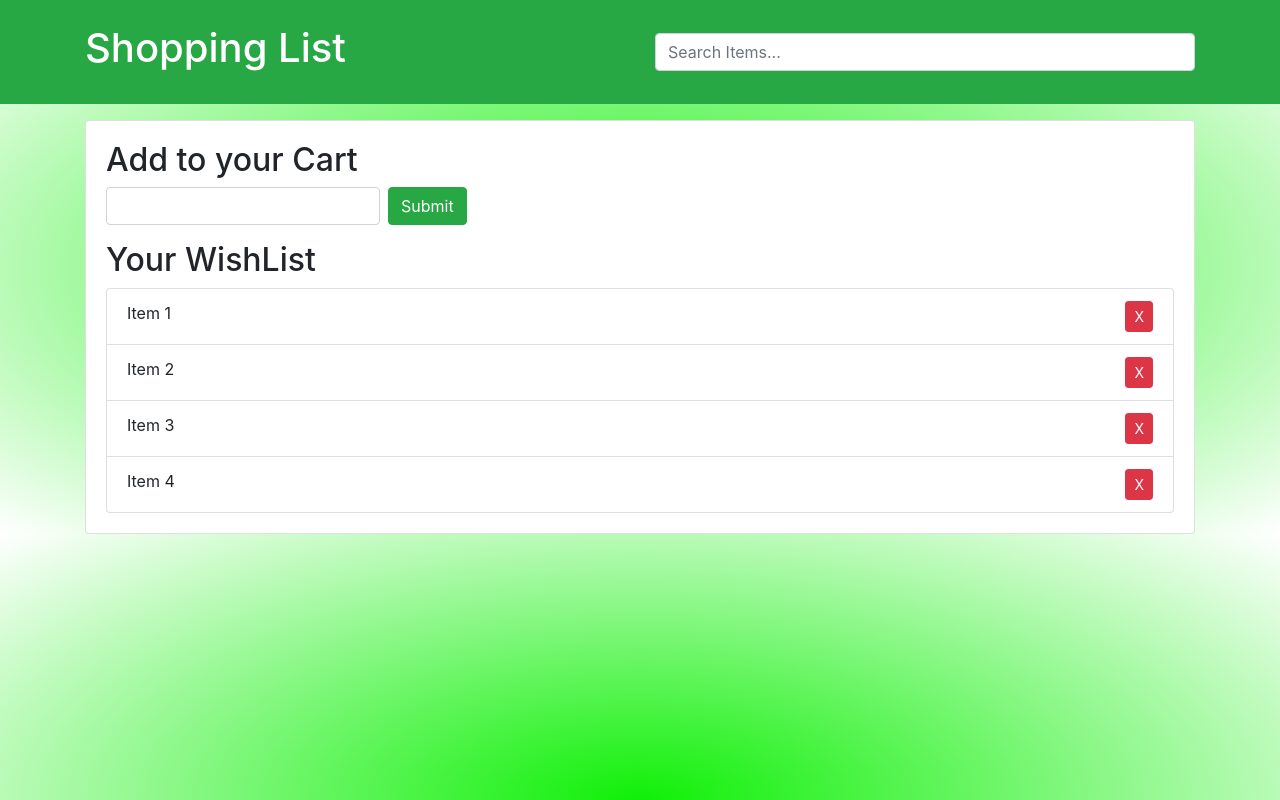
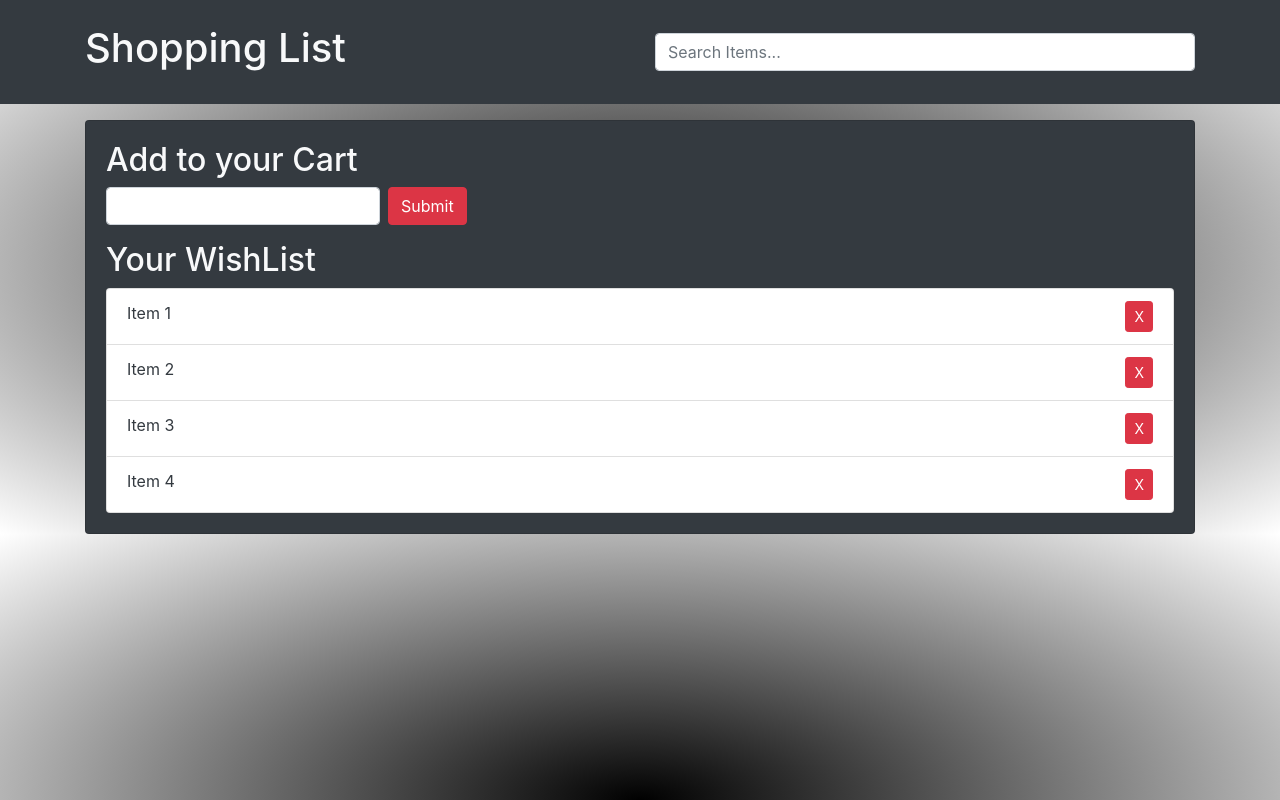
Before and after one commit to VaishnaviNigam25/Shopping-list, a plain HTML site: page index.html in a window 1280 px wide. Drawn offline with nearby package versions, Linux system fonts and the light colour scheme.

Commit message:
modified color to drak mode

```diff
--- a/index.html
+++ b/index.html
@@ -13,8 +13,8 @@
     <title>Shopping List</title>
   </head>
 
-  <body style="background: radial-gradient(rgb(15, 240, 7),white);">
-    <header id="main-header" class="bg-success text-white p-4 mb-3">
+  <body style="background: radial-gradient(black,white);">
+    <header id="main-header" class="bg-dark text-light p-4 mb-3">
       <div class="container">
         <div class="row">
           <div class="col-md-6">
@@ -32,14 +32,14 @@
       </div>
     </header>
     <div class="container">
-      <div id="main" class="card card-body">
+      <div id="main" class="card card-body bg-dark text-light">
         <h2 class="title">Add to your Cart</h2>
         <form id="addForm" class="form-inline mb-3">
           <input type="text" class="form-control mr-2" id="item" />
-          <input type="submit" id="submitbtn" class="btn btn-success" value="Submit" />
+          <input type="submit" id="submitbtn" class="btn btn-danger" value="Submit" />
         </form>
         <h2 class="title">Your WishList</h2>
-        <ul id="items" class="list-group">
+        <ul id="items" class="list-group text-dark">
           <li class="list-group-item">
             Item 1<button class="btn btn-danger btn-sm float-right delete">
               X
```
